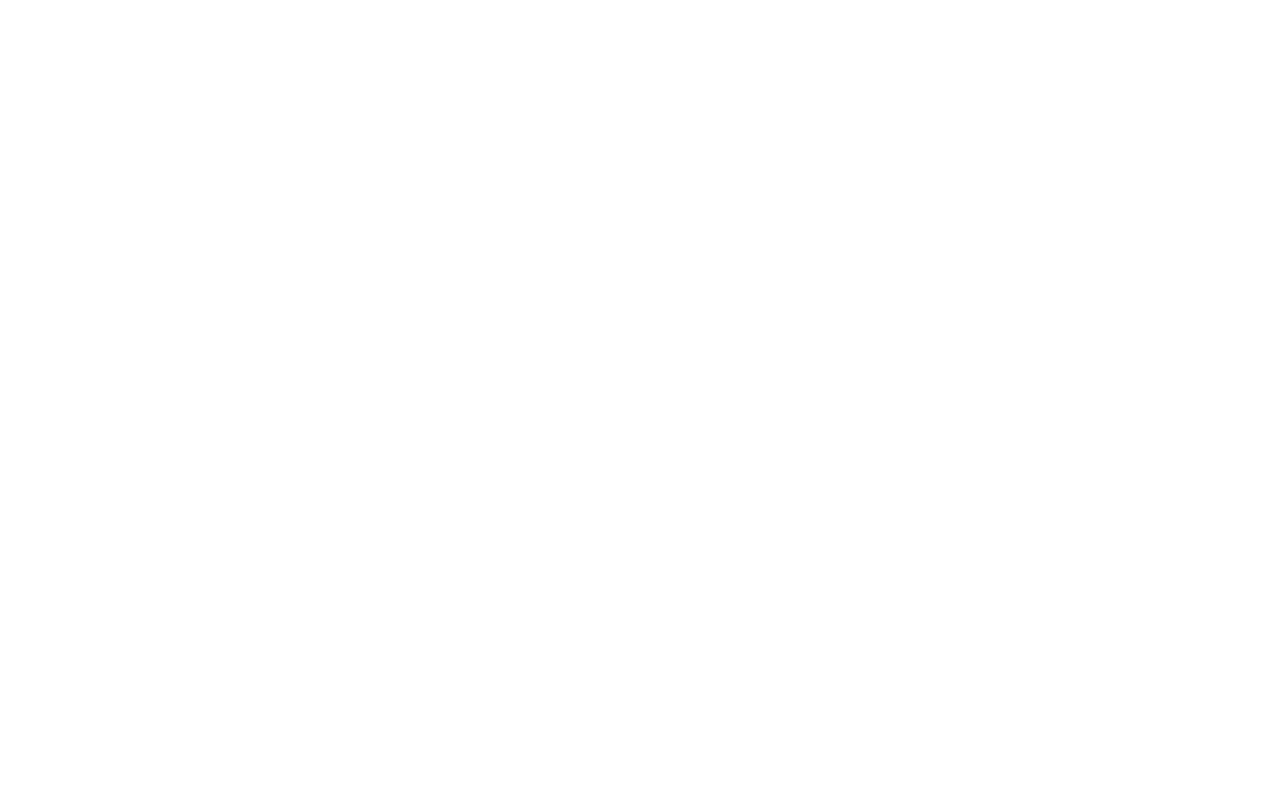
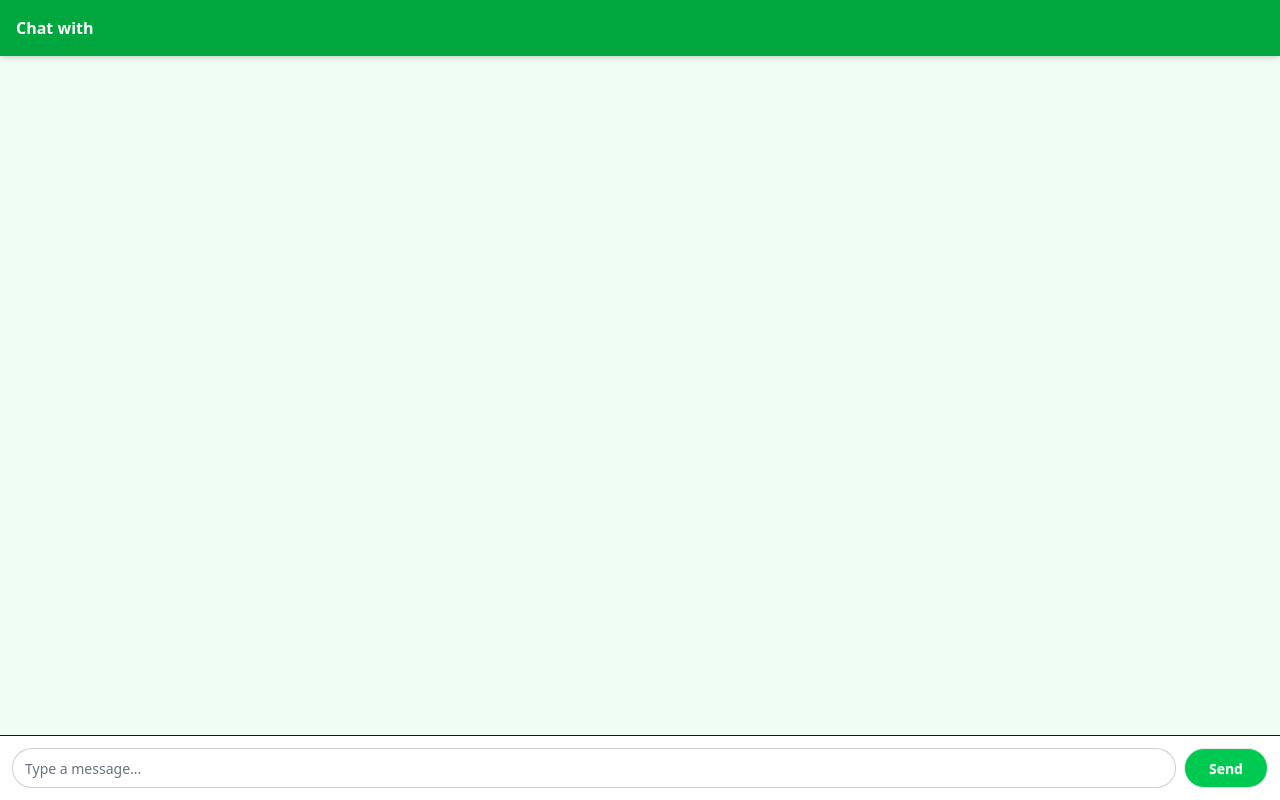
Before and after one commit to w3villa-akshat-agrawal/blogApp_frontend, a React (Vite) app: page /chat in a window 1280 px wide. Before the commit this address had no page. Built offline with nearby package versions, Linux system fonts and the light colour scheme.

Commit message:
chat updation

```diff
--- a/package.json
+++ b/package.json
@@ -10,14 +10,16 @@
     "preview": "vite preview"
   },
   "dependencies": {
-    "@tailwindcss/vite": "^4.1.11",
+    "@tailwindcss/vite": "^4.1.12",
     "axios": "^1.10.0",
+    "daisyui": "^5.0.50",
     "flowbite": "^3.1.2",
     "react": "^19.1.0",
     "react-avatar": "^5.0.4",
     "react-dom": "^19.1.0",
     "react-router-dom": "^7.6.3",
-    "tailwindcss": "^4.1.11"
+    "socket.io-client": "^4.8.1",
+    "tailwindcss": "^4.1.12"
   },
   "devDependencies": {
     "@eslint/js": "^9.30.1",
--- a/src/App.css
+++ b/src/App.css
@@ -0,0 +1,2 @@
+@import "tailwindcss";
+@plugin "daisyui";
--- a/src/App.jsx
+++ b/src/App.jsx
@@ -1,4 +1,5 @@
 import React from 'react';
+import "../src/App.css"
 import HomePage from './pages/HomePage';
 import { Routes, Route } from 'react-router-dom';
 import Signup from './features/auth/Signup';
@@ -12,6 +13,7 @@ import BlogPage from './pages/BlogPage';
 import PlanPage from './pages/PlanPage';
 import AdminPage from './pages/AdminPage';
 import Otp from './features/auth/Otp';
+import ChatPage from './pages/ChatPage';
 
 const App = () => {
   return (
@@ -40,6 +42,7 @@ const App = () => {
         <Route path='/plans'element={<div className="m-auto bg-gradient-to-r from-green-50 via-white to-green-50"><PlanPage/></div>}></Route>
         <Route path='/admin'element={<div className="m-auto bg-gradient-to-r from-green-50 via-white to-green-50"><AdminPage/></div>}></Route>
         <Route path='/otpVerification'element={<div className="m-auto bg-gradient-to-r from-green-50 via-white to-green-50"><Otp/></div>}></Route>
+        <Route path='/chat' element= {<ChatPage/>}></Route>
     </Routes>
   );
 };
--- /dev/null
+++ b/src/pages/ChatPage.jsx
@@ -0,0 +1,131 @@
+import React, { useEffect, useState } from "react";
+import { useLocation } from "react-router-dom";
+import axios from "axios";
+import { io } from "socket.io-client";
+
+const ChatPage = () => {
+  const location = useLocation();
+  const { sender, receiver } = location.state || {}; // fallback
+
+  const [conversationId, setConversationId] = useState(null);
+  const [messages, setMessages] = useState([]);
+  const [text, setText] = useState("");
+  const [socket, setSocket] = useState(null);
+
+  // 1️⃣ Fetch conversation and old messages
+  useEffect(() => {
+    const fetchConversation = async () => {
+      if (!sender || !receiver) return;
+
+      try {
+        const res = await axios.post(
+          "http://localhost:5001/blogChat/convo",
+          { userId: sender, receiverId: receiver },
+          { headers: { "Content-Type": "application/json" } }
+        );
+
+        const convId = res.data._id;
+        setConversationId(convId);
+
+        // Fetch old messages
+        const msgsRes = await axios.get(
+          `http://localhost:5001/blogChat/chats/${convId}`
+        );
+        setMessages(msgsRes.data);
+      } catch (err) {
+        console.error(err.response?.data || err);
+      }
+    };
+
+    fetchConversation();
+  }, [sender, receiver]);
+
+  // 2️⃣ Setup Socket.IO
+  useEffect(() => {
+    if (!conversationId) return;
+
+    const newSocket = io("http://localhost:5001"); // backend server
+    setSocket(newSocket);
+
+    newSocket.emit("joinConversation", conversationId);
+
+    newSocket.on("newMessage", (message) => {
+      setMessages((prev) => [...prev, message]);
+    });
+
+    return () => {
+      newSocket.disconnect();
+    };
+  }, [conversationId]);
+
+  // 3️⃣ Send message
+  const handleSend = () => {
+    if (!text || !socket) return;
+
+    const newMsg = {
+      conversationId,
+      sender,
+      text
+    };
+
+    socket.emit("sendMessage", newMsg);
+    setText("");
+  };
+
+  // Helper for formatting time
+  const formatTime = (iso) => {
+    const date = new Date(iso);
+    return date.toLocaleTimeString([], { hour: "2-digit", minute: "2-digit" });
+  };
+
+  return (
+    <div className="flex flex-col h-screen bg-green-50">
+      {/* Header */}
+      <div className="p-4 bg-green-600 text-white font-semibold shadow-md">
+        Chat with {receiver}
+      </div>
+
+      {/* Messages */}
+      <div className="flex-1 overflow-y-auto p-4 space-y-2">
+        {messages.map((msg) => {
+          const isSender = String(msg.sender) === String(sender);
+          return (
+            <div
+              key={msg._id || Math.random()}
+              className={`flex ${isSender ? "justify-end" : "justify-start"}`}
+            >
+              <div
+                className={`max-w-xs md:max-w-md px-3 py-2 rounded-lg shadow
+                ${isSender ? "bg-green-200 text-left text-black w-75 " : "bg-green-400 text-left text-black w-75"}`}
+              >
+                <p>{msg.text}</p>
+                <p className="text-xs text-black mt-1">
+                  {formatTime(msg.timestamp || Date.now())}
+                </p>
+              </div>
+            </div>
+          );
+        })}
+      </div>
+
+      {/* Input */}
+      <div className="p-3 bg-white border-t flex gap-2">
+        <input
+          type="text"
+          value={text}
+          onChange={(e) => setText(e.target.value)}
+          placeholder="Type a message..."
+          className="input input-bordered w-full rounded-full"
+        />
+        <button
+          onClick={handleSend}
+          className="btn bg-green-500 hover:bg-green-600 text-white rounded-full px-6"
+        >
+          Send
+        </button>
+      </div>
+    </div>
+  );
+};
+
+export default ChatPage;
--- a/src/pages/Profile.jsx
+++ b/src/pages/Profile.jsx
@@ -148,7 +148,11 @@ const Profile = () => {
 }
 };
 
-
+const handelChats = (receiverId, senderId) => {
+    navigate("/chat", {
+      state: { sender: senderId, receiver: receiverId },
+    });
+  };
   useEffect(() => {
     const fetchProfile = async () => {
       try {
@@ -274,16 +278,30 @@ const Profile = () => {
             </div>
 
             {isFollowing ? (
-              <button className="px-4 py-2 bg-gray-300 text-black rounded">
+                  <div className="flex items-center gap-2">
+                    <button className="px-4 py-2 bg-gray-300 text-black rounded">
                 Following
               </button>
+               <button onClick={()=>handelChats(userId,loginUserID)} className="px-4 py-1 bg-green-500 text-white rounded">
+                    chat
+                  </button>
+                  </div>
+
+
+
             ) : userId && loginUserID !== userId ? (
-              <button
+                <div className="flex items-center gap-2">
+                  <button onClick={()=>handelChats(userId,loginUserID)} className="px-4 py-1 bg-green-500 text-white rounded">
+                    chat
+                  </button>
+
+                   <button
                 onClick={() => handelFollow({ id: userId, name: username })}
-                className="px-4 py-2 bg-blue-500 text-white rounded"
+                className="px-4 py-1 bg-blue-500 text-white rounded"
               >
                 Follow
               </button>
+                </div>
             ) : null}
           </div>
 
```
Also changed, not shown: 1 other file (tests, documents, lock files or other folders).
